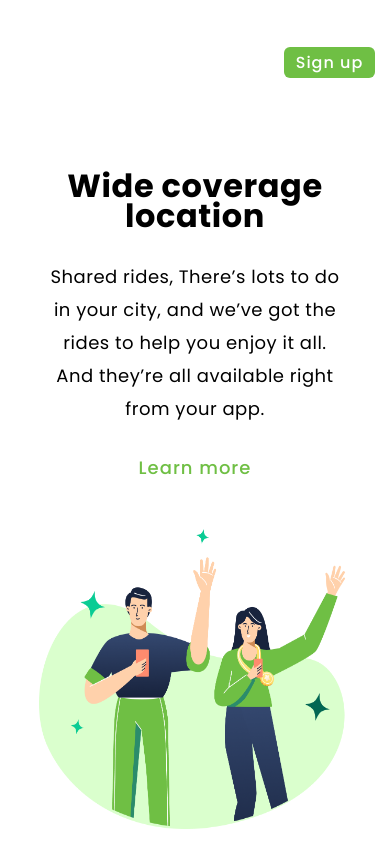
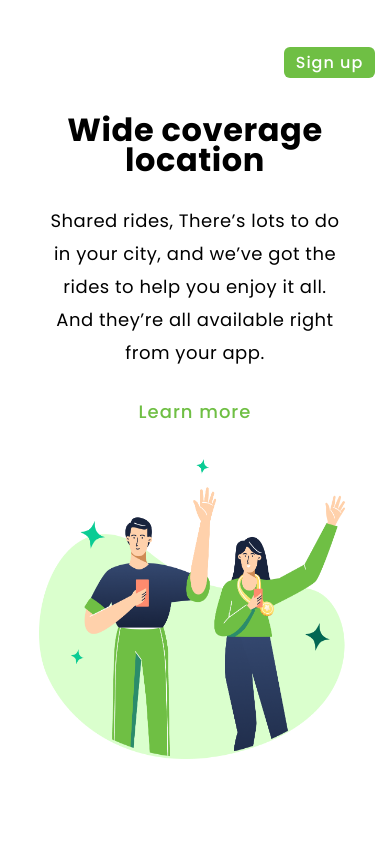
Before and after one commit to CarlinhosGCR/Congratulation-DevClub, a plain HTML site: page index.html in a window 390 px wide. Drawn offline with Linux system fonts and the light colour scheme.

Commit message:
mudança na div texto e na imagem

```diff
--- a/Congratulation.CSS
+++ b/Congratulation.CSS
@@ -115,13 +115,13 @@ p {
         height: 300px;
         max-width: 80%;
         position: fixed;
-        top: 470px;
+        top: 400px;
         margin: 59px 39px 22px 39px;
     }
 
     .textos {
         margin: 124px auto;
-        bottom: 124px;
+        bottom: 180px;
     }
 
     h1 {
```
